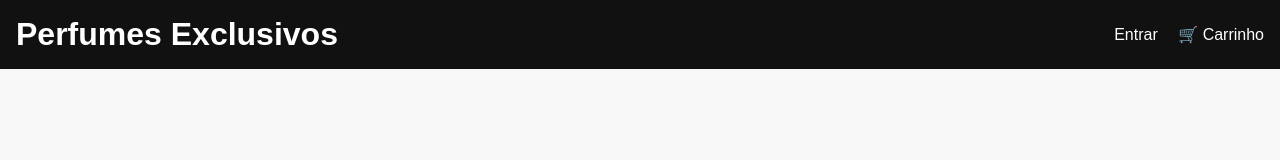
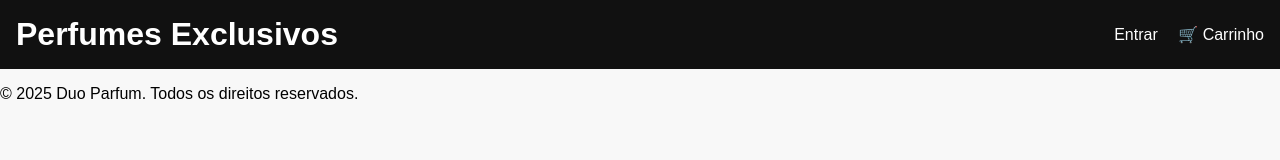
Before and after one commit to GuilhermeSerraglio/DuoParfum, a plain HTML site: page DuoParfum/index.html in a window 1280 px wide. Drawn offline with Linux system fonts and the light colour scheme; files that its build step writes are made by us from their sources; no server answers.

Commit message:
Update index.html

```diff
--- a/DuoParfum/index.html
+++ b/DuoParfum/index.html
@@ -2,9 +2,9 @@
 <html lang="pt-BR">
 <head>
   <meta charset="UTF-8" />
-  <meta name="viewport" content="width=device-width, initial-scale=1.0"/>
-  <title>Loja de Perfumes</title>
-  <link rel="stylesheet" href="style.css"/>
+  <meta name="viewport" content="width=device-width, initial-scale=1.0" />
+  <title>Duo Parfum</title>
+  <link rel="stylesheet" href="css/style.css" />
 </head>
 <body>
   <header>
@@ -16,12 +16,17 @@
   </header>
 
   <main>
-    <section id="lista-produtos" class="grid-produtos">
-      <!-- Produtos serão carregados aqui -->
+    <section id="produtos">
+      <!-- Produtos serão carregados aqui via produtos.js -->
     </section>
   </main>
 
-  <script src="firebase.js"></script>
-  <script src="produtos.js"></script>
+  <footer>
+    <p>&copy; 2025 Duo Parfum. Todos os direitos reservados.</p>
+  </footer>
+
+  <!-- Firebase e produtos -->
+  <script type="module" src="js/firebase.js"></script>
+  <script type="module" src="js/produtos.js"></script>
 </body>
 </html>
```
